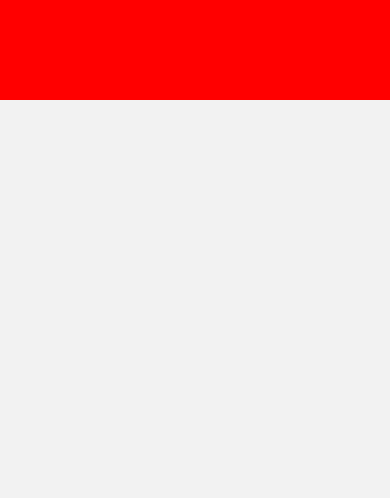
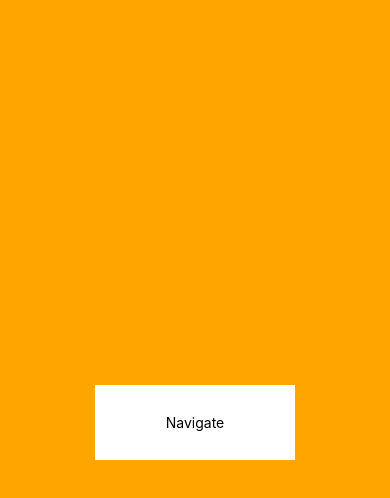
Before and after one commit to Itsdarkhere/ProxyAI, a React Native app: screen /Settings in a window 390 px wide. Before the commit this address had no page. Shown: the top 498 px of the page. Built offline with nearby package versions, Linux system fonts and the light colour scheme.

Commit message:
Init routing

```diff
--- a/components/TestComponent.jsx
+++ b/components/TestComponent.jsx
@@ -1,10 +1,18 @@
 import React from 'react'
-import { StyleSheet, View } from "react-native"
+import { StyleSheet, TouchableOpacity, View, Text } from "react-native"
+import { useNavigation } from '@react-navigation/native'
 
 export const TestComponent = () => {
-
+  const navigation = useNavigation();
   return (
-    <View style={styles.container}></View>
+    <View style={styles.container}>
+        <TouchableOpacity style={styles.button} onPress={() => navigation.navigate('Settings')}>
+            <Text>Settings</Text>
+        </TouchableOpacity>
+        <TouchableOpacity style={styles.button} onPress={() => navigation.navigate('Second')}>
+            <Text>Second</Text>
+        </TouchableOpacity>
+    </View>
   )
 }
 
@@ -12,6 +20,19 @@ const styles = StyleSheet.create({
   container: {
     fontWeight: "500",
     backgroundColor: "red",
-    height: 100,
+    height: '100%',
+    width: '100%',
+    display: 'flex',
+    alignItems: 'center',
+    justifyContent: 'center',
+    gap: 10,
   },
+  button: {
+    height: 75,
+    width: 200,
+    backgroundColor: 'white',
+    display: 'flex',
+    justifyContent: 'center',
+    alignItems: 'center'
+  }
 })
--- a/routes/AppStack.jsx
+++ b/routes/AppStack.jsx
@@ -1,6 +1,8 @@
 import { createNativeStackNavigator } from '@react-navigation/native-stack';
 import { TestScreen } from "../screens/TestScreen"
 import React from 'react'
+import { SecondScreen } from '../screens/SecondScreen';
+import { SettingsStack } from './SettingsStack';
 
 export const AppStack = () => {
     const Stack = createNativeStackNavigator();
@@ -15,6 +17,21 @@ export const AppStack = () => {
             headerShown: false,
           }}
         />
+        <Stack.Screen
+          name='Second'
+          component={SecondScreen}
+          options={{
+            headerShown: true,
+          }}
+        />
+        <Stack.Screen
+          name="Settings"
+          component={SettingsStack}
+          options={{
+            headerShown: false,
+            presentation: 'modal',
+          }}
+        />
       </Stack.Navigator>
     )
 }
--- /dev/null
+++ b/routes/SettingsStack.jsx
@@ -0,0 +1,27 @@
+import React from 'react'
+import { createNativeStackNavigator } from '@react-navigation/native-stack';
+import { SettingsScreen } from '../screens/Settings/SettingsScreen';
+import { RecordingScreen } from '../screens/Settings/RecordingScreen';
+
+export const SettingsStack = () => {
+    const Stack = createNativeStackNavigator();
+
+    return (
+        <Stack.Navigator>
+            <Stack.Screen
+                name='SettingsDefault'
+                component={SettingsScreen}
+                options={{
+                    headerShown: false,
+                }}
+            />
+            <Stack.Screen
+                name='Recording'
+                component={RecordingScreen}
+                options={{
+                    headerShown: true,
+                }}
+            />
+      </Stack.Navigator>
+    )
+}
--- /dev/null
+++ b/screens/SecondScreen.jsx
@@ -0,0 +1,23 @@
+import React from 'react'
+import { StyleSheet, View } from "react-native";
+import { SafeAreaView } from 'react-native-safe-area-context';
+
+export const SecondScreen = () => {
+  return (
+    <SafeAreaView style={styles.container}>
+      <View style={styles.containerTwo}></View>
+    </SafeAreaView>
+  )
+}
+
+const styles = StyleSheet.create({
+    container: {
+      position: 'relative',
+      backgroundColor: 'grey',
+      height: '100%',
+      width: '100%',
+    },
+    containerTwo: {
+        flex: 1,
+    }
+})
--- /dev/null
+++ b/screens/Settings/RecordingScreen.jsx
@@ -0,0 +1,20 @@
+import React from 'react'
+import { StyleSheet, View } from "react-native";
+import { SafeAreaView } from 'react-native-safe-area-context';
+
+export const RecordingScreen = () => {
+  return (
+    <SafeAreaView style={styles.container}>
+      <View></View>
+    </SafeAreaView>
+  )
+}
+
+const styles = StyleSheet.create({
+    container: {
+      position: 'relative',
+      height: '100%',
+      width: '100%',
+      backgroundColor: 'green',
+    },
+})
--- /dev/null
+++ b/screens/Settings/SettingsScreen.jsx
@@ -0,0 +1,39 @@
+import React from 'react'
+import { StyleSheet, Text, TouchableOpacity, View } from "react-native";
+import { useNavigation } from '@react-navigation/native';
+import { SafeAreaView } from 'react-native-safe-area-context';
+
+export const SettingsScreen = () => {
+    const navigation = useNavigation();
+
+    return (
+        <SafeAreaView style={styles.container}>
+        <TouchableOpacity style={styles.button} onPress={() => navigation.navigate('Recording')}>
+            <Text style={styles.text}>Navigate</Text>
+        </TouchableOpacity>
+        </SafeAreaView>
+    )
+}
+
+const styles = StyleSheet.create({
+    container: {
+      position: 'relative',
+      height: '100%',
+      width: '100%',
+      backgroundColor: 'orange',
+      display: 'flex',
+      alignItems: 'center',
+      justifyContent: 'center',
+    },
+    button: {
+        backgroundColor: 'white',
+        width: 200,
+        height: 75,
+        display: 'flex',
+        justifyContent: 'center',
+        alignItems: 'center',
+    },
+    text: {
+
+    }
+})
```
Also changed, not shown: routes/AuthStack.jsx (deleted, +0 -20 lines).
